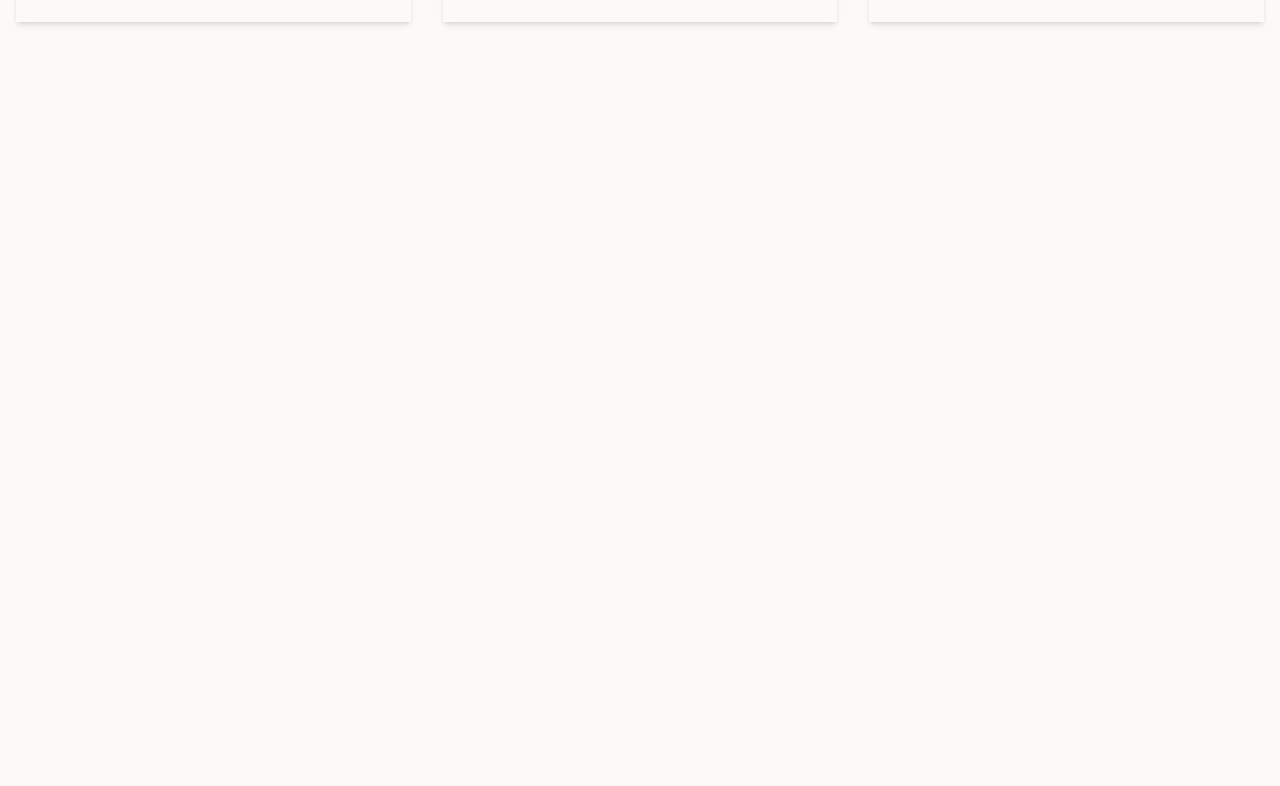
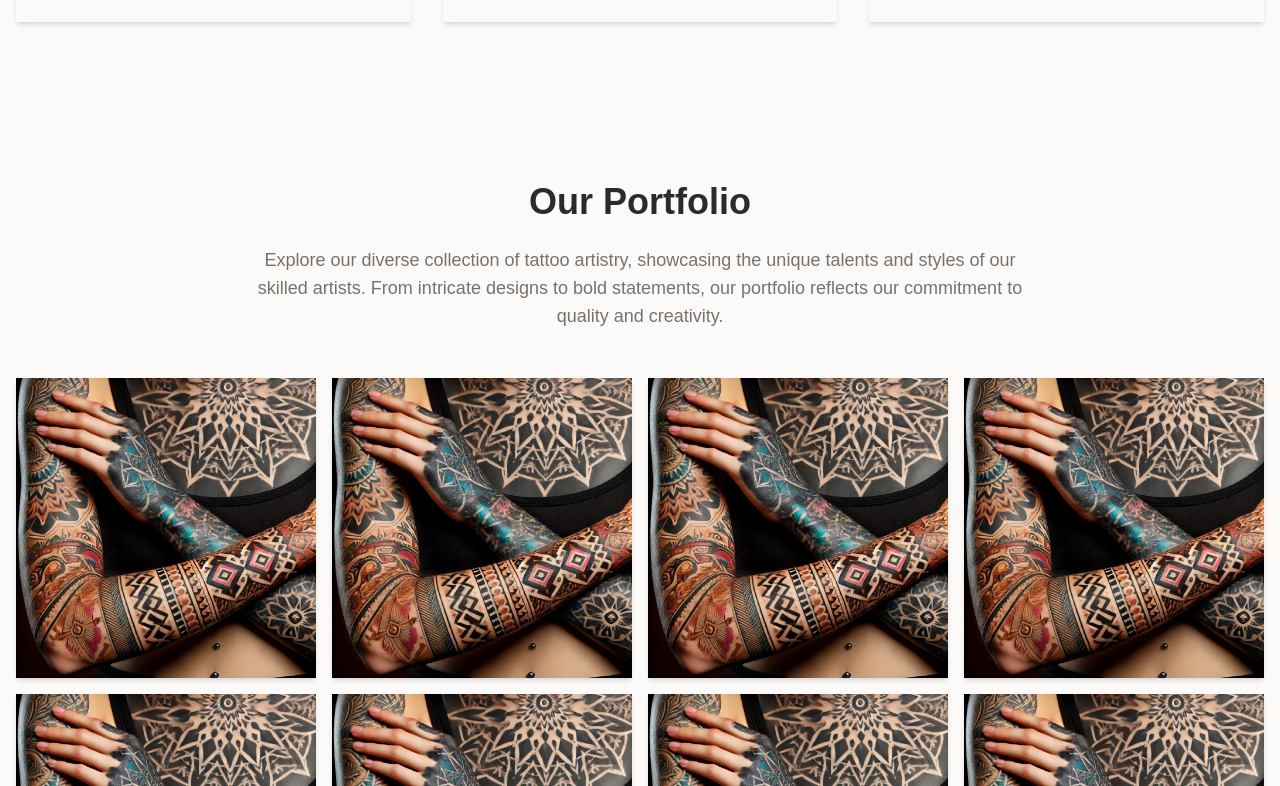
Before and after one commit to matveisch/tattoo-studio, a Next.js app: page / in a window 1280 px wide. Shown: the part 1454-2240 px from the top of the page. Before the commit the page ends 1540 px from the top, so only its background shows below. Built offline with nearby package versions, Linux system fonts and the light colour scheme.

Commit message:
Update dependencies and enhance Home page layout
- Added @radix-ui/react-dialog dependency to package.json and package-lock.json.
- Introduced StudioPortfolio component in the Home page for improved content display.
- Updated package-lock.json with new dependencies and their respective versions.

```diff
--- a/app/page.tsx
+++ b/app/page.tsx
@@ -1,12 +1,13 @@
 import { ArtistsShowcase } from '../components/ArtistShowcase';
 import Hero from '../components/Hero';
-
+import { StudioPortfolio } from '../components/StudioPortfolio';
 export default function Home() {
   return (
     <div>
       <main className="flex flex-col gap-8 row-start-2 items-center sm:items-start">
         <Hero />
         <ArtistsShowcase />
+        <StudioPortfolio />
       </main>
     </div>
   );
--- /dev/null
+++ b/components/StudioPortfolio.tsx
@@ -0,0 +1,122 @@
+'use client';
+
+import { Button } from '@/components/ui/button';
+import { Dialog, DialogContent, DialogTrigger } from '@/components/ui/dialog';
+import Image from 'next/image';
+import { useState } from 'react';
+// This would typically come from a database or API
+const portfolioItems = [
+  {
+    id: 1,
+    image: '/tattoo.jpeg',
+    artist: 'Alex Johnson',
+    style: 'Black & Grey Realism',
+  },
+  {
+    id: 2,
+    image: '/tattoo.jpeg',
+    artist: 'Sam Lee',
+    style: 'Japanese Traditional',
+  },
+  {
+    id: 3,
+    image: '/tattoo.jpeg',
+    artist: 'Maria Garcia',
+    style: 'Colorful Neo-Traditional',
+  },
+  {
+    id: 4,
+    image: '/tattoo.jpeg',
+    artist: 'Alex Johnson',
+    style: 'Black & Grey Realism',
+  },
+  {
+    id: 5,
+    image: '/tattoo.jpeg',
+    artist: 'Sam Lee',
+    style: 'Japanese Traditional',
+  },
+  {
+    id: 6,
+    image: '/tattoo.jpeg',
+    artist: 'Maria Garcia',
+    style: 'Colorful Neo-Traditional',
+  },
+  {
+    id: 7,
+    image: '/tattoo.jpeg',
+    artist: 'Alex Johnson',
+    style: 'Black & Grey Realism',
+  },
+  {
+    id: 8,
+    image: '/tattoo.jpeg',
+    artist: 'Sam Lee',
+    style: 'Japanese Traditional',
+  },
+];
+
+export function StudioPortfolio() {
+  const [selectedItem, setSelectedItem] = useState<(typeof portfolioItems)[0] | null>(null);
+
+  return (
+    <section className="py-16 bg-background">
+      <div className="container mx-auto px-4">
+        <h2 className="text-3xl md:text-4xl font-semibold mb-6 text-center">Our Portfolio</h2>
+        <div className="max-w-3xl mx-auto text-center mb-12">
+          <p className="text-lg text-muted-foreground mb-4">
+            Explore our diverse collection of tattoo artistry, showcasing the unique talents and
+            styles of our skilled artists. From intricate designs to bold statements, our portfolio
+            reflects our commitment to quality and creativity.
+          </p>
+        </div>
+
+        <div className="grid grid-cols-2 md:grid-cols-4 gap-4">
+          {portfolioItems.map((item) => (
+            <Dialog key={item.id}>
+              <DialogTrigger asChild>
+                <button className="relative group" onClick={() => setSelectedItem(item)}>
+                  <Image
+                    src={item.image}
+                    alt={`Tattoo by ${item.artist}`}
+                    width={400}
+                    height={600}
+                    className="shadow-md transition-transform duration-300 group-hover:scale-105"
+                  />
+                  <div className="absolute inset-0 bg-black bg-opacity-50 opacity-0 group-hover:opacity-100 transition-opacity duration-300 flex items-center justify-center">
+                    <div className="text-white text-center">
+                      <p className="font-semibold">{item.artist}</p>
+                      <p>{item.style}</p>
+                    </div>
+                  </div>
+                </button>
+              </DialogTrigger>
+              <DialogContent className="max-w-3xl h-full">
+                {selectedItem && (
+                  <div className="grid grid-cols-1 md:grid-cols-2 gap-4">
+                    <Image
+                      src={selectedItem.image}
+                      alt={`Tattoo by ${selectedItem.artist}`}
+                      width={300}
+                      height={300}
+                      className="shadow-md w-full h-full object-cover"
+                    />
+                    <div className="flex flex-col justify-center">
+                      <h3 className="text-2xl font-semibold mb-2">{selectedItem.artist}</h3>
+                      <p className="text-lg mb-4">{selectedItem.style}</p>
+                      <Button asChild>
+                        <a href={`/artists/${selectedItem.artist.toLowerCase().replace(' ', '-')}`}>
+                          View Artist Profile
+                        </a>
+                      </Button>
+                    </div>
+                  </div>
+                )}
+              </DialogContent>
+            </Dialog>
+          ))}
+        </div>
+      </div>
+    </section>
+  );
+}
--- /dev/null
+++ b/components/ui/dialog.tsx
@@ -0,0 +1,122 @@
+"use client"
+
+import * as React from "react"
+import * as DialogPrimitive from "@radix-ui/react-dialog"
+import { X } from "lucide-react"
+
+import { cn } from "@/lib/utils"
+
+const Dialog = DialogPrimitive.Root
+
+const DialogTrigger = DialogPrimitive.Trigger
+
+const DialogPortal = DialogPrimitive.Portal
+
+const DialogClose = DialogPrimitive.Close
+
+const DialogOverlay = React.forwardRef<
+  React.ElementRef<typeof DialogPrimitive.Overlay>,
+  React.ComponentPropsWithoutRef<typeof DialogPrimitive.Overlay>
+>(({ className, ...props }, ref) => (
+  <DialogPrimitive.Overlay
+    ref={ref}
+    className={cn(
+      "fixed inset-0 z-50 bg-black/80  data-[state=open]:animate-in data-[state=closed]:animate-out data-[state=closed]:fade-out-0 data-[state=open]:fade-in-0",
+      className
+    )}
+    {...props}
+  />
+))
+DialogOverlay.displayName = DialogPrimitive.Overlay.displayName
+
+const DialogContent = React.forwardRef<
+  React.ElementRef<typeof DialogPrimitive.Content>,
+  React.ComponentPropsWithoutRef<typeof DialogPrimitive.Content>
+>(({ className, children, ...props }, ref) => (
+  <DialogPortal>
+    <DialogOverlay />
+    <DialogPrimitive.Content
+      ref={ref}
+      className={cn(
+        "fixed left-[50%] top-[50%] z-50 grid w-full max-w-lg translate-x-[-50%] translate-y-[-50%] gap-4 border bg-background p-6 shadow-lg duration-200 data-[state=open]:animate-in data-[state=closed]:animate-out data-[state=closed]:fade-out-0 data-[state=open]:fade-in-0 data-[state=closed]:zoom-out-95 data-[state=open]:zoom-in-95 data-[state=closed]:slide-out-to-left-1/2 data-[state=closed]:slide-out-to-top-[48%] data-[state=open]:slide-in-from-left-1/2 data-[state=open]:slide-in-from-top-[48%] sm:rounded-lg",
+        className
+      )}
+      {...props}
+    >
+      {children}
+      <DialogPrimitive.Close className="absolute right-4 top-4 rounded-sm opacity-70 ring-offset-background transition-opacity hover:opacity-100 focus:outline-none focus:ring-2 focus:ring-ring focus:ring-offset-2 disabled:pointer-events-none data-[state=open]:bg-accent data-[state=open]:text-muted-foreground">
+        <X className="h-4 w-4" />
+        <span className="sr-only">Close</span>
+      </DialogPrimitive.Close>
+    </DialogPrimitive.Content>
+  </DialogPortal>
+))
+DialogContent.displayName = DialogPrimitive.Content.displayName
+
+const DialogHeader = ({
+  className,
+  ...props
+}: React.HTMLAttributes<HTMLDivElement>) => (
+  <div
+    className={cn(
+      "flex flex-col space-y-1.5 text-center sm:text-left",
+      className
+    )}
+    {...props}
+  />
+)
+DialogHeader.displayName = "DialogHeader"
+
+const DialogFooter = ({
+  className,
+  ...props
+}: React.HTMLAttributes<HTMLDivElement>) => (
+  <div
+    className={cn(
+      "flex flex-col-reverse sm:flex-row sm:justify-end sm:space-x-2",
+      className
+    )}
+    {...props}
+  />
+)
+DialogFooter.displayName = "DialogFooter"
+
+const DialogTitle = React.forwardRef<
+  React.ElementRef<typeof DialogPrimitive.Title>,
+  React.ComponentPropsWithoutRef<typeof DialogPrimitive.Title>
+>(({ className, ...props }, ref) => (
+  <DialogPrimitive.Title
+    ref={ref}
+    className={cn(
+      "text-lg font-semibold leading-none tracking-tight",
+      className
+    )}
+    {...props}
+  />
+))
+DialogTitle.displayName = DialogPrimitive.Title.displayName
+
+const DialogDescription = React.forwardRef<
+  React.ElementRef<typeof DialogPrimitive.Description>,
+  React.ComponentPropsWithoutRef<typeof DialogPrimitive.Description>
+>(({ className, ...props }, ref) => (
+  <DialogPrimitive.Description
+    ref={ref}
+    className={cn("text-sm text-muted-foreground", className)}
+    {...props}
+  />
+))
+DialogDescription.displayName = DialogPrimitive.Description.displayName
+
+export {
+  Dialog,
+  DialogPortal,
+  DialogOverlay,
+  DialogClose,
+  DialogTrigger,
+  DialogContent,
+  DialogHeader,
+  DialogFooter,
+  DialogTitle,
+  DialogDescription,
+}
--- a/package.json
+++ b/package.json
@@ -9,6 +9,7 @@
     "lint": "next lint"
   },
   "dependencies": {
+    "@radix-ui/react-dialog": "^1.1.4",
     "@radix-ui/react-slot": "^1.1.1",
     "class-variance-authority": "^0.7.1",
     "clsx": "^2.1.1",
```
Also changed, not shown: 1 other file (tests, documents, lock files or other folders).
